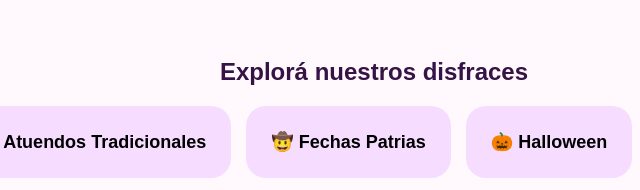
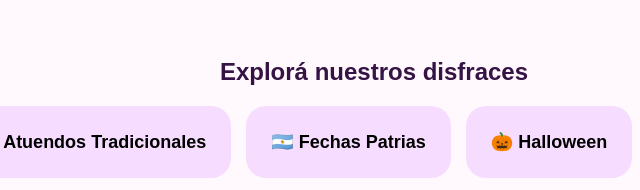
Before and after one commit to alvaromilla/la-casita-del-fondo, a plain HTML site: page index.html in a window 1280 px wide. Shown: the part 871-1061 px from the top of the page, 266-906 px from the left. Drawn offline with Linux system fonts and the light colour scheme.

Commit message:
se agrego bandera

```diff
--- a/index.html
+++ b/index.html
@@ -31,7 +31,7 @@
 <div class="lista-categorias">
 <button data-categoria="personajes" type="button">🦸 Personajes</button>
 <button data-categoria="atuendos" type="button">🧉 Atuendos Tradicionales</button>
-<button data-categoria="epocas" type="button">🤠 Fechas Patrias</button>
+<button data-categoria="epocas" type="button">&#127462;&#127479; Fechas Patrias</button>
 <button data-categoria="halloween" type="button">🎃 Halloween</button>
 <button data-categoria="cabezones" type="button">🎭 Cabezones</button>
 <button data-categoria="inflables" type="button">🎈 Inflables</button>
```
